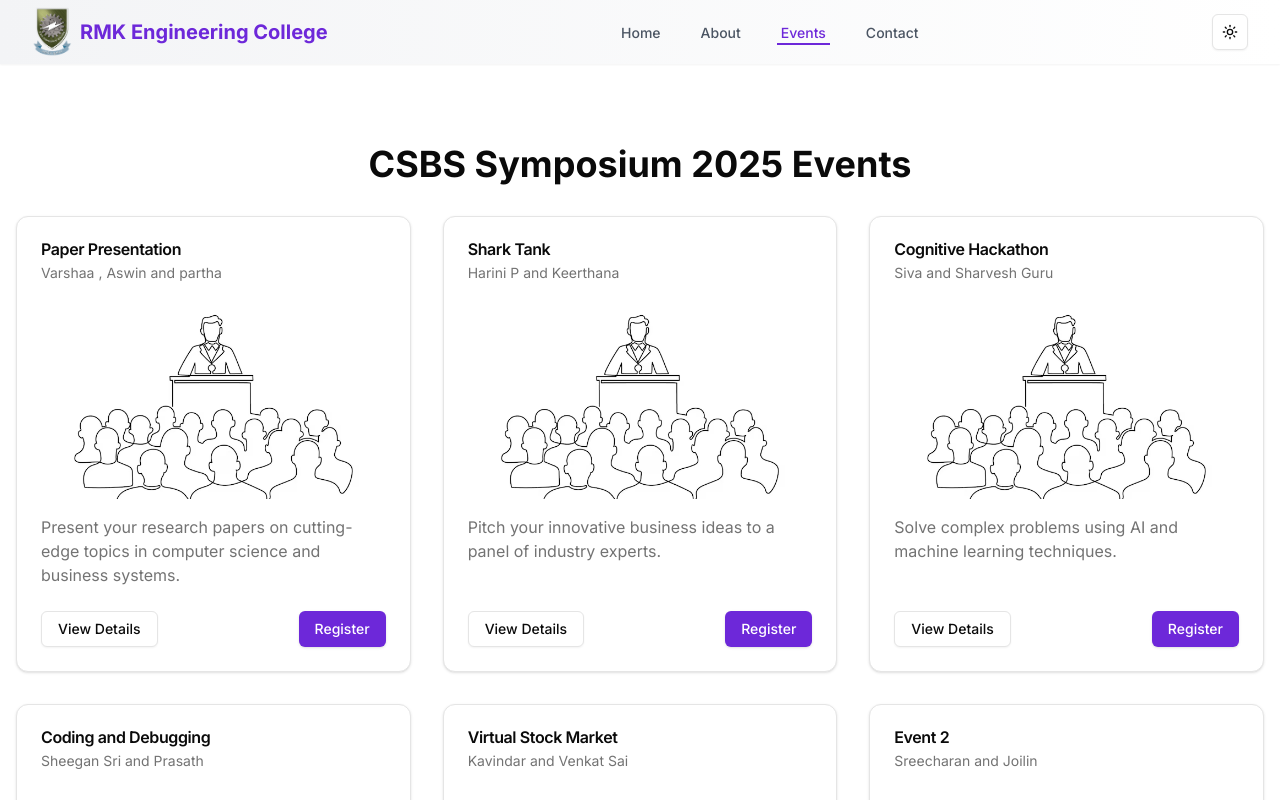
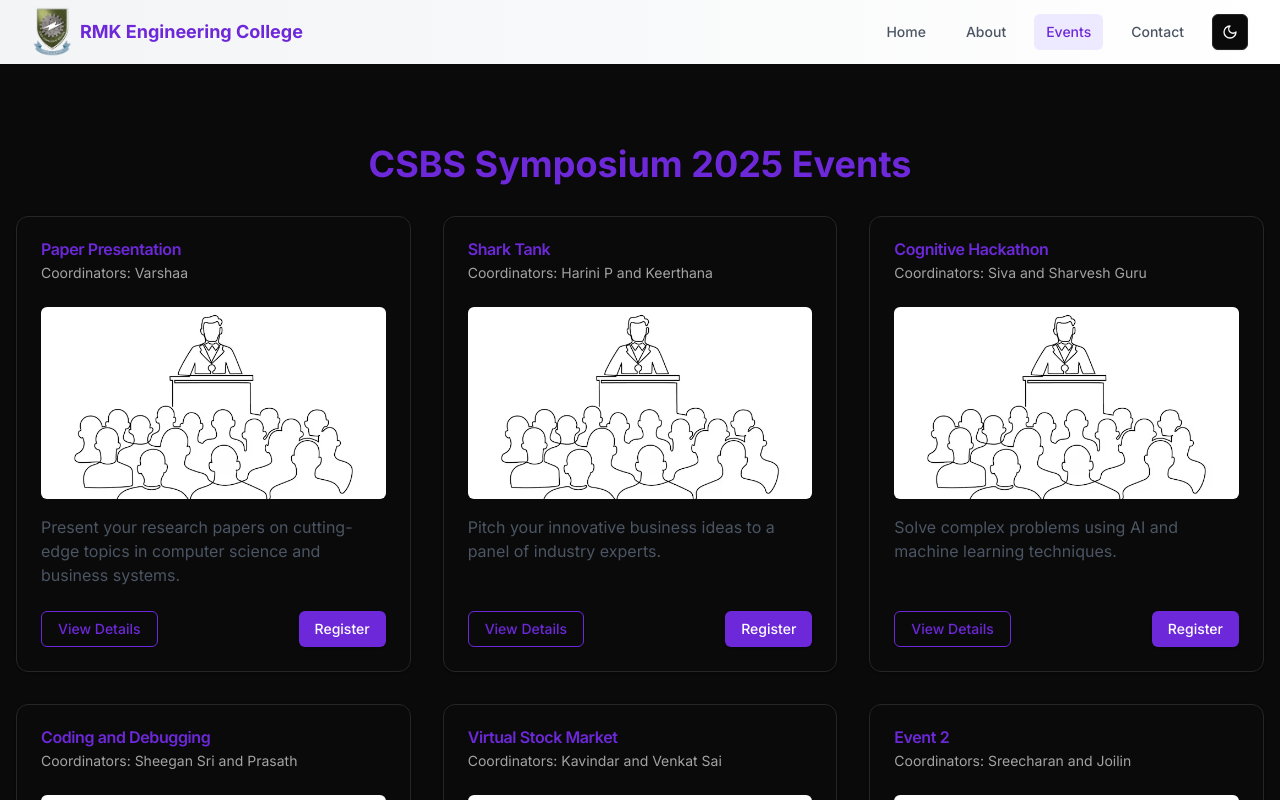
Before and after one commit to Dhanush-harikrishnan/sympo_rmk, a Next.js app: page /events in a window 1280 px wide. Shown: the top 800 px of the page. Built offline with nearby package versions, Linux system fonts and the light colour scheme.

Commit message:
Added features

```diff
--- a/app/events/page.tsx
+++ b/app/events/page.tsx
@@ -2,7 +2,6 @@
 
 import { useState } from "react"
 import Image from "next/image"
-import Link from "next/link"
 import { motion } from "framer-motion"
 import { Button } from "@/components/ui/button"
 import { Card, CardContent, CardDescription, CardFooter, CardHeader, CardTitle } from "@/components/ui/card"
@@ -21,23 +20,14 @@ const fadeInUp = {
   transition: { duration: 0.6 }
 }
 
-interface Event {
-  title: string
-  description: string
-  image: string
-  coordinators: string
-  details: string
-  registrationLink: string
-}
-
-const events: Event[] = [
+const events = [
   {
     title: "Paper Presentation",
     description: "Present your research papers on cutting-edge topics in computer science and business systems.",
     image: "/placeholder.avif",
-    coordinators: "Varshaa , Aswin and partha",
+    coordinators: "Varshaa",
     details: "Showcase your research and innovative ideas in this paper presentation event. Topics can range from AI and machine learning to business analytics and information systems.",
-    registrationLink: "https://forms.gle/exampleLink1"
+    registrationLink: "https://docs.google.com/forms/d/e/1FAIpQLSfVCiZQJYwKsVLTdOMaZBKY6i2HWw3WrXSLsNuFgHgNa-0Rnw/viewform?embedded=true"
   },
   {
     title: "Shark Tank",
@@ -45,45 +35,43 @@ const events: Event[] = [
     image: "/placeholder.avif",
     coordinators: "Harini P and Keerthana",
     details: "Get a chance to present your business ideas to a panel of successful entrepreneurs and investors. Receive valuable feedback and potentially secure funding for your startup.",
-    registrationLink: "https://forms.gle/exampleLink2"
+    registrationLink: "https://docs.google.com/forms/d/e/1FAIpQLSfVCiZQJYwKsVLTdOMaZBKY6i2HWw3WrXSLsNuFgHgNa-0Rnw/viewform?embedded=true"
   },
   {
     title: "Cognitive Hackathon",
     description: "Solve complex problems using AI and machine learning techniques.",
     image: "/placeholder.avif",
     coordinators: "Siva and Sharvesh Guru",
-    details: "Participate in a hackathon where you will solve complex problems using AI and machine learning techniques. Collaborate with peers and showcase your skills.",
-    registrationLink: "https://forms.gle/exampleLink3"
+    details: "Put your AI and machine learning skills to the test in this intensive hackathon. Work on real-world problems and develop innovative solutions using cutting-edge technologies.",
+    registrationLink: "https://docs.google.com/forms/d/e/1FAIpQLSfVCiZQJYwKsVLTdOMaZBKY6i2HWw3WrXSLsNuFgHgNa-0Rnw/viewform?embedded=true"
   },
   {
     title: "Coding and Debugging",
     description: "Showcase your coding skills and debug challenging programs.",
     image: "/placeholder.avif",
     coordinators: "Sheegan Sri and Prasath",
-    details: "Test your coding skills in this event where you will be required to write and debug programs. Compete with others and prove your expertise.",
-    registrationLink: "https://forms.gle/exampleLink4"
+    details: "Demonstrate your programming prowess in this coding competition. Face challenging problems and debug complex code to prove your skills in various programming languages.",
+    registrationLink: "https://docs.google.com/forms/d/e/1FAIpQLSfVCiZQJYwKsVLTdOMaZBKY6i2HWw3WrXSLsNuFgHgNa-0Rnw/viewform?embedded=true"
   },
   {
     title: "Virtual Stock Market",
     description: "Test your financial acumen in a simulated stock market environment.",
     image: "/placeholder.avif",
     coordinators: "Kavindar and Venkat Sai",
-    details: "Participate in a virtual stock market simulation where you can test your financial acumen. Make investment decisions and see how well you can grow your portfolio.",
-    registrationLink: "https://forms.gle/exampleLink5"
+    details: "Experience the thrill of stock trading in a risk-free environment. Make investment decisions, analyze market trends, and compete to build the most profitable portfolio.",
+    registrationLink: "https://docs.google.com/forms/d/e/1FAIpQLSfVCiZQJYwKsVLTdOMaZBKY6i2HWw3WrXSLsNuFgHgNa-0Rnw/viewform?embedded=true"
   },
   {
     title: "Event 2",
     description: "Details coming soon.",
     image: "/placeholder.avif",
     coordinators: "Sreecharan and Joilin",
-    details: "Stay tuned for more information about this exciting event.",
-    registrationLink: "https://forms.gle/exampleLink6"
+    details: "Stay tuned for more information about this exciting upcoming event!",
+    registrationLink: "https://docs.google.com/forms/d/e/1FAIpQLSfVCiZQJYwKsVLTdOMaZBKY6i2HWw3WrXSLsNuFgHgNa-0Rnw/viewform?embedded=true"
   }
 ]
 
 export default function Events() {
-  const [selectedEvent, setSelectedEvent] = useState<Event | null>(null)
-
   return (
     <div className="flex flex-col min-h-screen py-20">
       <motion.div
@@ -92,14 +80,14 @@ export default function Events() {
         animate="animate"
         variants={fadeInUp}
       >
-        <h1 className="text-3xl sm:text-4xl font-bold mb-8 text-center">CSBS Symposium 2025 Events</h1>
+        <h1 className="text-3xl sm:text-4xl font-bold mb-8 text-center text-violet-700">CSBS Symposium 2025 Events</h1>
         <div className="grid sm:grid-cols-2 lg:grid-cols-3 gap-8">
           {events.map((event, index) => (
             <motion.div key={index} variants={fadeInUp}>
               <Card className="h-full flex flex-col">
                 <CardHeader>
-                  <CardTitle>{event.title}</CardTitle>
-                  <CardDescription>{event.coordinators}</CardDescription>
+                  <CardTitle className="text-violet-700">{event.title}</CardTitle>
+                  <CardDescription>Coordinators: {event.coordinators}</CardDescription>
                 </CardHeader>
                 <CardContent className="flex-grow">
                   <Image
@@ -109,23 +97,45 @@ export default function Events() {
                     height={200}
                     className="w-full h-48 object-cover mb-4 rounded-md"
                   />
-                  <p className="text-muted-foreground">{event.description}</p>
+                  <p className="text-gray-600">{event.description}</p>
                 </CardContent>
-                <CardFooter className="flex justify-between">
+                <CardFooter className="flex justify-between mt-auto">
                   <Dialog>
                     <DialogTrigger asChild>
-                      <Button variant="outline" onClick={() => setSelectedEvent(event)}>View Details</Button>
+                      <Button variant="outline" className="text-violet-700 border-violet-700 hover:bg-violet-50">View Details</Button>
                     </DialogTrigger>
-                    <DialogContent>
+                    <DialogContent className="sm:max-w-[425px]">
                       <DialogHeader>
-                        <DialogTitle>{selectedEvent?.title}</DialogTitle>
-                        <DialogDescription>{selectedEvent?.details}</DialogDescription>
+                        <DialogTitle>{event.title}</DialogTitle>
+                        <DialogDescription>
+                          {event.details}
+                        </DialogDescription>
                       </DialogHeader>
+                      <div className="mt-4">
+                        <p className="text-sm text-gray-500">Coordinators: {event.coordinators}</p>
+                      </div>
                     </DialogContent>
                   </Dialog>
-                  <Link href={event.registrationLink} target="_blank">
-                    <Button className="bg-violet-700 hover:bg-violet-800 text-white">Register</Button>
-                  </Link>
+                  <Dialog>
+                    <DialogTrigger asChild>
+                      <Button className="bg-violet-700 hover:bg-violet-800 text-white">
+                        Register
+                      </Button>
+                    </DialogTrigger>
+                    <DialogContent className="sm:max-w-[900px] sm:w-[95vw] sm:h-[95vh] flex flex-col items-center">
+                      <DialogHeader>
+                        <DialogTitle>Register for {event.title}</DialogTitle>
+                      </DialogHeader>
+                      <div className="mt-4 w-full h-full flex justify-center">
+                        <iframe
+                          src={event.registrationLink}
+                          style={{ width: '100%', height: '100%', border: 'none' }}
+                        >
+                          Loading…
+                        </iframe>
+                      </div>
+                    </DialogContent>
+                  </Dialog>
                 </CardFooter>
               </Card>
             </motion.div>
--- a/app/layout.tsx
+++ b/app/layout.tsx
@@ -22,7 +22,7 @@ export default function RootLayout({
       <body className={inter.className}>
         <ThemeProvider
           attribute="class"
-          defaultTheme="system"
+          defaultTheme="dark"
           enableSystem
           disableTransitionOnChange
         >
--- a/app/page.tsx
+++ b/app/page.tsx
@@ -39,9 +39,9 @@ const events = [
     title: "Paper Presentation",
     description: "Present your research papers on cutting-edge topics in computer science and business systems.",
     image: "/placeholder.avif",
-    coordinators: "Varshaa , Aswin and partha",
+    coordinators: "Varshaa",
     details: "Showcase your research and innovative ideas in this paper presentation event. Topics can range from AI and machine learning to business analytics and information systems.",
-    registrationLink: "https://forms.gle/exampleLink1"
+    registrationLink: "https://docs.google.com/forms/d/e/1FAIpQLSfVCiZQJYwKsVLTdOMaZBKY6i2HWw3WrXSLsNuFgHgNa-0Rnw/viewform?embedded=true"
   },
   {
     title: "Shark Tank",
@@ -49,41 +49,42 @@ const events = [
     image: "/placeholder.avif",
     coordinators: "Harini P and Keerthana",
     details: "Get a chance to present your business ideas to a panel of successful entrepreneurs and investors. Receive valuable feedback and potentially secure funding for your startup.",
-    registrationLink: "https://forms.gle/exampleLink2"
+    registrationLink: "https://docs.google.com/forms/d/e/1FAIpQLSfVCiZQJYwKsVLTdOMaZBKY6i2HWw3WrXSLsNuFgHgNa-0Rnw/viewform?embedded=true"
   },
   {
     title: "Cognitive Hackathon",
     description: "Solve complex problems using AI and machine learning techniques.",
     image: "/placeholder.avif",
     coordinators: "Siva and Sharvesh Guru",
-    details: "Participate in a hackathon where you will solve complex problems using AI and machine learning techniques. Collaborate with peers and showcase your skills.",
-    registrationLink: "https://forms.gle/exampleLink3"
+    details: "Put your AI and machine learning skills to the test in this intensive hackathon. Work on real-world problems and develop innovative solutions using cutting-edge technologies.",
+    registrationLink: "https://docs.google.com/forms/d/e/1FAIpQLSfVCiZQJYwKsVLTdOMaZBKY6i2HWw3WrXSLsNuFgHgNa-0Rnw/viewform?embedded=true"
   },
   {
     title: "Coding and Debugging",
     description: "Showcase your coding skills and debug challenging programs.",
     image: "/placeholder.avif",
     coordinators: "Sheegan Sri and Prasath",
-    details: "Test your coding skills in this event where you will be required to write and debug programs. Compete with others and prove your expertise.",
-    registrationLink: "https://forms.gle/exampleLink4"
+    details: "Demonstrate your programming prowess in this coding competition. Face challenging problems and debug complex code to prove your skills in various programming languages.",
+    registrationLink: "https://docs.google.com/forms/d/e/1FAIpQLSfVCiZQJYwKsVLTdOMaZBKY6i2HWw3WrXSLsNuFgHgNa-0Rnw/viewform?embedded=true"
   },
   {
     title: "Virtual Stock Market",
     description: "Test your financial acumen in a simulated stock market environment.",
     image: "/placeholder.avif",
     coordinators: "Kavindar and Venkat Sai",
-    details: "Participate in a virtual stock market simulation where you can test your financial acumen. Make investment decisions and see how well you can grow your portfolio.",
-    registrationLink: "https://forms.gle/exampleLink5"
+    details: "Experience the thrill of stock trading in a risk-free environment. Make investment decisions, analyze market trends, and compete to build the most profitable portfolio.",
+    registrationLink: "https://docs.google.com/forms/d/e/1FAIpQLSfVCiZQJYwKsVLTdOMaZBKY6i2HWw3WrXSLsNuFgHgNa-0Rnw/viewform?embedded=true"
   },
   {
     title: "Event 2",
     description: "Details coming soon.",
     image: "/placeholder.avif",
     coordinators: "Sreecharan and Joilin",
-    details: "Stay tuned for more information about this exciting event.",
-    registrationLink: "https://forms.gle/exampleLink6"
+    details: "Stay tuned for more information about this exciting upcoming event!",
+    registrationLink: "https://docs.google.com/forms/d/e/1FAIpQLSfVCiZQJYwKsVLTdOMaZBKY6i2HWw3WrXSLsNuFgHgNa-0Rnw/viewform?embedded=true"
   }
 ]
+
 export default function Home() {
   return (
     <div className="flex flex-col min-h-screen">
@@ -180,7 +181,7 @@ export default function Home() {
                 <Card className="h-full flex flex-col">
                   <CardHeader>
                     <CardTitle className="text-violet-700">{event.title}</CardTitle>
-                    <CardDescription>{event.coordinators}</CardDescription>
+                    <CardDescription>Coordinators: {event.coordinators}</CardDescription>
                   </CardHeader>
                   <CardContent className="flex-grow">
                     <Image
@@ -192,21 +193,43 @@ export default function Home() {
                     />
                     <p className="text-gray-600">{event.description}</p>
                   </CardContent>
-                  <CardFooter className="flex justify-between">
+                  <CardFooter className="flex justify-between mt-auto">
                     <Dialog>
                       <DialogTrigger asChild>
                         <Button variant="outline" className="text-violet-700 border-violet-700 hover:bg-violet-50">View Details</Button>
                       </DialogTrigger>
-                      <DialogContent>
+                      <DialogContent className="sm:max-w-[425px]">
                         <DialogHeader>
                           <DialogTitle>{event.title}</DialogTitle>
-                          <DialogDescription>{event.details}</DialogDescription>
+                          <DialogDescription>
+                            {event.details}
+                          </DialogDescription>
                         </DialogHeader>
+                        <div className="mt-4">
+                          <p className="text-sm text-gray-500">Coordinators: {event.coordinators}</p>
+                        </div>
                       </DialogContent>
                     </Dialog>
-                    <Button asChild className="bg-violet-700 hover:bg-violet-800 text-white">
-                      <Link href={event.registrationLink}>Register</Link>
-                    </Button>
+                    <Dialog>
+                      <DialogTrigger asChild>
+                        <Button className="bg-violet-700 hover:bg-violet-800 text-white">
+                          Register
+                        </Button>
+                      </DialogTrigger>
+                      <DialogContent className="sm:max-w-[900px] sm:w-[95vw] sm:h-[95vh] flex flex-col items-center">
+                        <DialogHeader>
+                          <DialogTitle>Register for {event.title}</DialogTitle>
+                        </DialogHeader>
+                        <div className="mt-4 w-full h-full flex justify-center">
+                          <iframe
+                            src={event.registrationLink}
+                            style={{ width: '100%', height: '100%', border: 'none' }}
+                          >
+                            Loading…
+                          </iframe>
+                        </div>
+                      </DialogContent>
+                    </Dialog>
                   </CardFooter>
                 </Card>
               </motion.div>
--- a/components/navbar.tsx
+++ b/components/navbar.tsx
@@ -1,5 +1,6 @@
 "use client"
 
+import { useState } from "react"
 import Link from "next/link"
 import { usePathname } from "next/navigation"
 import { ModeToggle } from "./mode-toggle"
@@ -10,6 +11,7 @@ import { Sheet, SheetContent, SheetTrigger } from "@/components/ui/sheet"
 
 const Navbar = () => {
   const pathname = usePathname()
+  const [isOpen, setIsOpen] = useState(false)
 
   const navItems = [
     { name: "Home", path: "/" },
@@ -19,9 +21,9 @@ const Navbar = () => {
   ]
 
   return (
-    <nav className="bg-gradient-to-r from-gray-100 to-white shadow-sm">
+    <nav className="sticky top-0 z-50 w-full bg-gradient-to-r from-gray-100 to-white shadow-sm">
       <div className="max-w-7xl mx-auto px-4 sm:px-6 lg:px-8">
-        <div className="flex justify-between h-16 items-center">
+        <div className="flex justify-between items-center h-16">
           <div className="flex items-center">
             <Link href="/" className="flex items-center">
               <Image
@@ -31,53 +33,54 @@ const Navbar = () => {
                 height={40}
                 className="mr-2"
               />
-              <span className="text-xl font-bold text-violet-700 whitespace-nowrap">RMK Engineering College</span>
+              <span className="text-lg font-bold text-violet-700 hidden sm:inline">RMK Engineering College</span>
+              <span className="text-lg font-bold text-violet-700 sm:hidden">RMK EC</span>
             </Link>
           </div>
-          <div className="hidden sm:flex sm:items-center sm:space-x-8">
+          <div className="hidden sm:flex sm:items-center sm:space-x-4">
             {navItems.map((item) => (
               <Link
                 key={item.name}
                 href={item.path}
-                className={`inline-flex items-center px-1 pt-1 border-b-2 text-sm font-medium ${
+                className={`px-3 py-2 rounded-md text-sm font-medium ${
                   pathname === item.path
-                    ? "border-violet-700 text-violet-700"
-                    : "border-transparent text-gray-600 hover:text-violet-700 hover:border-violet-300"
+                    ? "bg-violet-100 text-violet-700"
+                    : "text-gray-600 hover:bg-violet-50 hover:text-violet-700"
                 }`}
               >
                 {item.name}
               </Link>
             ))}
+            <ModeToggle />
           </div>
-          <div className="flex items-center space-x-4">
+          <div className="sm:hidden flex items-center">
             <ModeToggle />
-            <div className="sm:hidden">
             <Sheet>
               <SheetTrigger asChild>
-                  <Button variant="outline" size="icon" className="text-violet-700">
+                <Button variant="outline" size="icon" className="ml-2">
                   <Menu className="h-6 w-6" />
                   <span className="sr-only">Open menu</span>
                 </Button>
               </SheetTrigger>
-                <SheetContent side="right" className="bg-white">
-                  <div className="flex flex-col space-y-4 mt-4">
+              <SheetContent side="right" className="w-[250px] sm:w-[300px]">
+                <nav className="flex flex-col gap-4 mt-4">
                   {navItems.map((item) => (
                     <Link
                       key={item.name}
                       href={item.path}
-                        className={`text-lg font-medium ${
+                      className={`px-3 py-2 rounded-md text-sm font-medium ${
                         pathname === item.path
-                            ? "text-violet-700"
-                            : "text-gray-600 hover:text-violet-700"
+                          ? "bg-violet-100 text-violet-700"
+                          : "text-gray-600 hover:bg-violet-50 hover:text-violet-700"
                       }`}
+                      onClick={() => setIsOpen(false)}
                     >
                       {item.name}
                     </Link>
                   ))}
-                  </div>
+                </nav>
               </SheetContent>
             </Sheet>
-            </div>
           </div>
         </div>
       </div>
```
Lines whose indentation alone changed are shown as unchanged.
